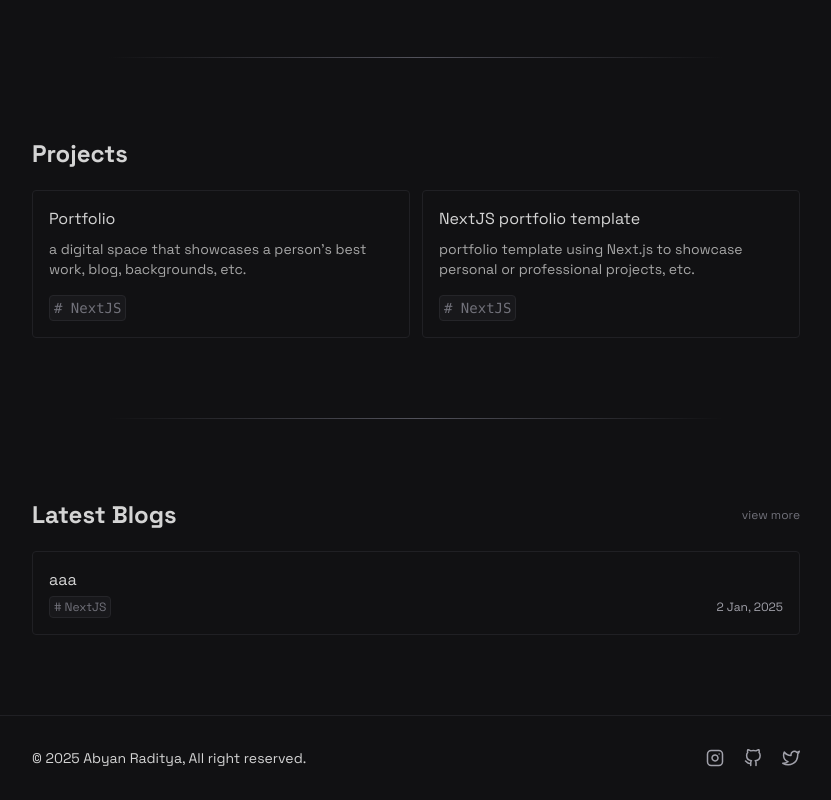
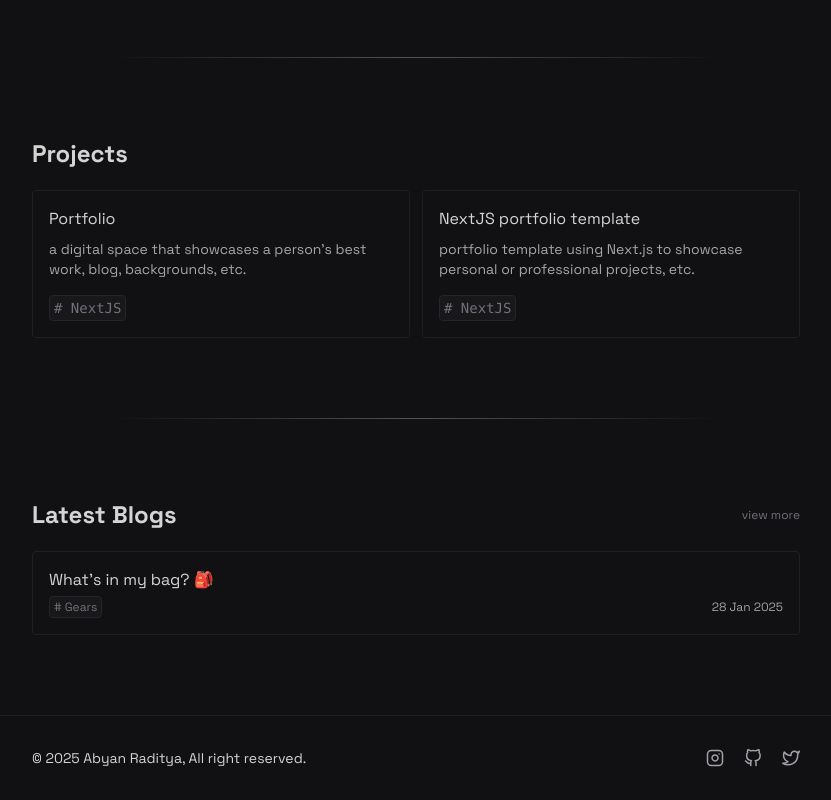
Before and after one commit to byanrkh/site, a Next.js app: page / in a window 1280 px wide. Shown: the part 931-1731 px from the top of the page, without its empty margins (224-1055 px from the left). Built offline with nearby package versions, Linux system fonts and the light colour scheme.

Commit message:
Feat: Bring back the blog system

```diff
--- a/app/(root)/(home)/content/Blog.tsx
+++ b/app/(root)/(home)/content/Blog.tsx
@@ -1,8 +1,12 @@
+import PostCard from "@/components/Layout/PostCard";
 import Title from "@/components/Layout/Title";
+import { getAllPosts } from "@/libs/post";
 import Link from "next/link";
 import React from "react";
 
 export default async function Blog() {
+  const generatePost = getAllPosts();
+
   return (
     <section>
       <div className="flex justify-between items-center">
@@ -15,28 +19,11 @@ export default async function Blog() {
         </Link>
       </div>
       <div className="grid grid-cols-1 gap-3">
-        <Link
-          href={`/blog/aaa`}
-          className="border border-[#202024] p-4 rounded group"
-        >
-          <h1 className="group-hover:underline">aaa</h1>
-          <div className="mt-1 flex justify-between items-center">
-            <div className="flex gap-1">
-              {/* {post.tags.map((tag) => (
-            <div
-              key={tag}
-              className="text-xs bg-[#18181b] border border-[#252529] rounded px-1 py-0.5 text-zinc-500"
-            >
-              # {tag}
-            </div>
-          ))} */}
-              <div className="text-xs bg-[#18181b] border border-[#252529] rounded px-1 py-0.5 text-zinc-500">
-                # NextJS
-              </div>
-            </div>
-            <p className="text-xs text-zinc-400">2 Jan, 2025</p>
-          </div>
-        </Link>
+        {generatePost
+          .map((post, idx) => {
+            return <PostCard key={post.slug} post={post} />;
+          })
+          .slice(0, 3)}
       </div>
     </section>
   );
--- a/app/(root)/blog/[slug]/page.tsx
+++ b/app/(root)/blog/[slug]/page.tsx
@@ -1,6 +1,28 @@
+import { formatDate } from "@/libs/formatDate";
+import { getAllPosts, getPostBySlug, mdxOptions } from "@/libs/post";
+import { MDXRemote } from "next-mdx-remote/rsc";
 import Link from "next/link";
+import { notFound } from "next/navigation";
+import React from "react";
 
-export default async function BlogPost() {
+type Props = {
+  params: Promise<{ slug: string }>;
+};
+
+export function generateStaticParams() {
+  const posts = getAllPosts();
+  return posts.map((blog) => ({
+    slug: blog.slug,
+  }));
+}
+
+export default async function BlogPost({ params }: Props) {
+  if (!params || !(await params).slug) {
+    notFound();
+  }
+  const { slug } = await params;
+  const post = getPostBySlug(slug);
+
   return (
     <section>
       <header>
@@ -18,11 +40,11 @@ export default async function BlogPost() {
           </li>
           /
         </ul>
-        <h1 className="text-5xl font-bold mb-5">halo</h1>
+        <h1 className="text-5xl font-bold mb-5">{post.title}</h1>
         <hr className="mt-20 mb-5 border-t border-t-[#252529]" />
         <div className="flex justify-between items-center mx-2">
           <ul className="flex gap-2">
-            {/* {(await post).tags.map((tag) => {
+            {(await post).tags.map((tag) => {
               return (
                 <li
                   className="text-sm bg-[#18181b] border border-[#252529] rounded px-1 py-0.5 text-zinc-500"
@@ -31,24 +53,16 @@ export default async function BlogPost() {
                   # {tag}
                 </li>
               );
-            })} */}
-            <li className="text-sm bg-[#18181b] border border-[#252529] rounded px-1 py-0.5 text-zinc-500">
-              # NextJS
-            </li>
+            })}
           </ul>
           <ul className="flex text-xs gap-2">
-            <li>2 Jan, 2025</li>·<li>1 min read</li>
+            <li>{formatDate(post.date)}</li>·<li>{post.readTime} min read</li>
           </ul>
         </div>
         <hr className="mt-5 mb-20 border-t border-t-[#252529]" />
       </header>
       <article className="prose lg:prose-base prose-invert">
-        {/* <MDXRemote
-          source={(await post).content}
-          options={mdxOptions}
-          components={components}
-        /> */}
-        a
+        <MDXRemote source={(await post).content} options={mdxOptions} />
       </article>
     </section>
   );
--- a/app/(root)/blog/page.tsx
+++ b/app/(root)/blog/page.tsx
@@ -1,34 +1,18 @@
+import PostCard from "@/components/Layout/PostCard";
 import Title from "@/components/Layout/Title";
+import { getAllPosts } from "@/libs/post";
 import Link from "next/link";
 import React from "react";
 
 export default async function page() {
+  const generatePost = getAllPosts();
   return (
     <section>
       <Title>Blog</Title>
       <div className="grid grid-cols-1 gap-3">
-        <Link
-          href={`/blog/aaa`}
-          className="border border-[#202024] p-4 rounded group"
-        >
-          <h1 className="group-hover:underline">aaa</h1>
-          <div className="mt-1 flex justify-between items-center">
-            <div className="flex gap-1">
-              {/* {post.tags.map((tag) => (
-            <div
-              key={tag}
-              className="text-xs bg-[#18181b] border border-[#252529] rounded px-1 py-0.5 text-zinc-500"
-            >
-              # {tag}
-            </div>
-          ))} */}
-              <div className="text-xs bg-[#18181b] border border-[#252529] rounded px-1 py-0.5 text-zinc-500">
-                # NextJS
-              </div>
-            </div>
-            <p className="text-xs text-zinc-400">2 Jan, 2025</p>
-          </div>
-        </Link>
+        {generatePost.map((post, idx) => {
+          return <PostCard key={post.slug} post={post} />;
+        })}
       </div>
     </section>
   );
--- a/components/Layout/PostCard.tsx
+++ b/components/Layout/PostCard.tsx
@@ -1,26 +1,27 @@
-// import Link from "next/link";
-// import type { Post } from "@/types/post";
+import Link from "next/link";
+import type { Post } from "@/types";
+import { formatDate } from "@/libs/formatDate";
 
-// export default function PostCard({ post }: { post: Post }) {
-//   return (
-//     <Link
-//       href={`/blog/${post.slug}`}
-//       className="border border-[#202024] p-4 rounded group"
-//     >
-//       <h1 className="group-hover:underline">{post.title}</h1>
-//       <div className="mt-1 flex justify-between items-center">
-//         <div className="flex gap-1">
-//           {post.tags.map((tag) => (
-//             <div
-//               key={tag}
-//               className="text-xs bg-[#18181b] border border-[#252529] rounded px-1 py-0.5 text-zinc-500"
-//             >
-//               # {tag}
-//             </div>
-//           ))}
-//         </div>
-//         <p className="text-xs text-zinc-400">{post.date}</p>
-//       </div>
-//     </Link>
-//   );
-// }
+export default function PostCard({ post }: { post: Post }) {
+  return (
+    <Link
+      href={`/blog/${post.slug}`}
+      className="border border-[#202024] p-4 rounded group hover:scale-[1.01] duration-75"
+    >
+      <h1 className="group-hover:underline">{post.title}</h1>
+      <div className="mt-1 flex justify-between items-center">
+        <div className="flex gap-1">
+          {post.tags.map((tag) => (
+            <div
+              key={tag}
+              className="text-xs bg-[#18181b] border border-[#252529] rounded px-1 py-0.5 text-zinc-500"
+            >
+              # {tag}
+            </div>
+          ))}
+        </div>
+        <p className="text-xs text-zinc-400">{formatDate(post.date)}</p>
+      </div>
+    </Link>
+  );
+}
--- /dev/null
+++ b/libs/formatDate.ts
@@ -0,0 +1,11 @@
+export function formatDate(dateString: string): string {
+    const date = new Date(dateString)
+    return date
+      .toLocaleDateString("en-GB", {
+        day: "numeric",
+        month: "short",
+        year: "numeric",
+      })
+      .replace(/ /g, " ")
+      .replace(",", "")
+  }
--- /dev/null
+++ b/libs/post.ts
@@ -0,0 +1,60 @@
+import fs from 'fs'
+import path from 'path'
+import matter from 'gray-matter'
+import type { Post } from "@/types"
+import remarkGfm from 'remark-gfm'
+
+const postsDir = path.join(process.cwd(), "content")
+
+export function getAllPosts(): Post[] {
+    const getFiles = fs.readdirSync(postsDir)
+
+    // Get blog file
+    const posts: Post[] = getFiles.map((filename) => {
+      const filePath = path.join(postsDir, filename)
+      const fileContents = fs.readFileSync(filePath, "utf8")
+      const { data, content } = matter(fileContents)
+
+      return {
+        slug: filename.replace(".mdx", ""),
+        title: data.title,
+        date: data.date,
+        content: content,
+        readTime: calculateReadTime(content),
+        tags: data.tags || [],
+      }
+    })
+
+    // Sort blog by date
+    return posts.sort((a, b) => new Date(b.date).getTime() - new Date(a.date).getTime())
+}
+
+// Calculate blog read time
+export function calculateReadTime(content: string): number {
+    const wordsPerMinute = 200
+    const wordCount = content.split(/\s+/).length
+    return Math.ceil(wordCount / wordsPerMinute)
+}
+
+export function getPostBySlug(slug: string): Post {
+    const filePath = path.join(postsDir, `${slug}.mdx`)
+  const fileContents = fs.readFileSync(filePath, "utf8")
+  const { data, content } = matter(fileContents)
+
+  return {
+    slug,
+    title: data.title,
+    date: data.date,
+    content,
+    readTime: calculateReadTime(content),
+    tags: data.tags || [],
+  }
+}
+
+export const mdxOptions = {
+    parseFrontmatter: true,
+    mdxOptions: {
+      remarkPlugins: [remarkGfm],
+      rehypePlugins: [],
+    },
+  }
--- a/package.json
+++ b/package.json
@@ -21,6 +21,7 @@
     "react-dom": "^19.0.0",
     "react-feather": "^2.0.10",
     "react-github-calendar": "^4.5.4",
+    "remark-gfm": "^4.0.0",
     "tailwind-merge": "^2.6.0",
     "vaul": "^1.1.2"
   },
```
Also changed, not shown: types.ts (renamed from types/post.ts), 1 other file (tests, documents, lock files or other folders).
